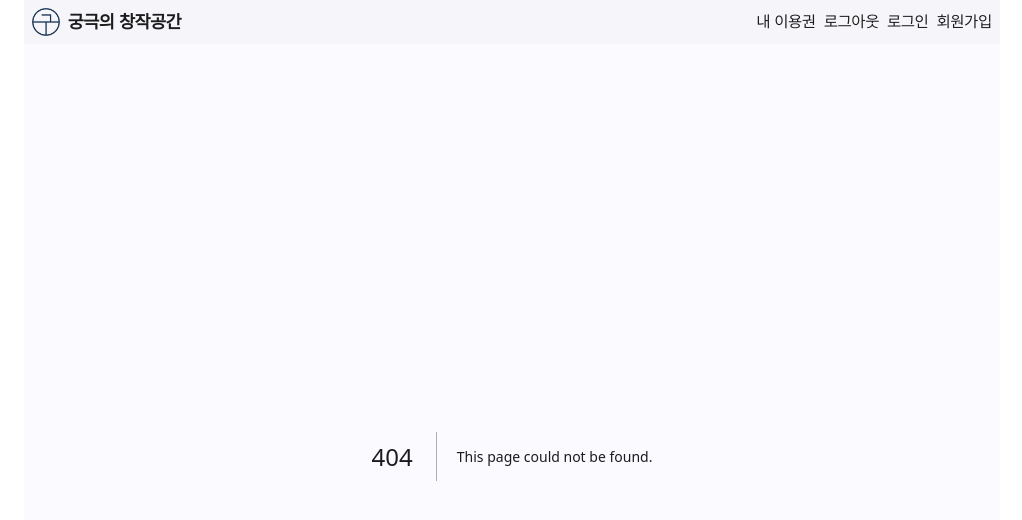
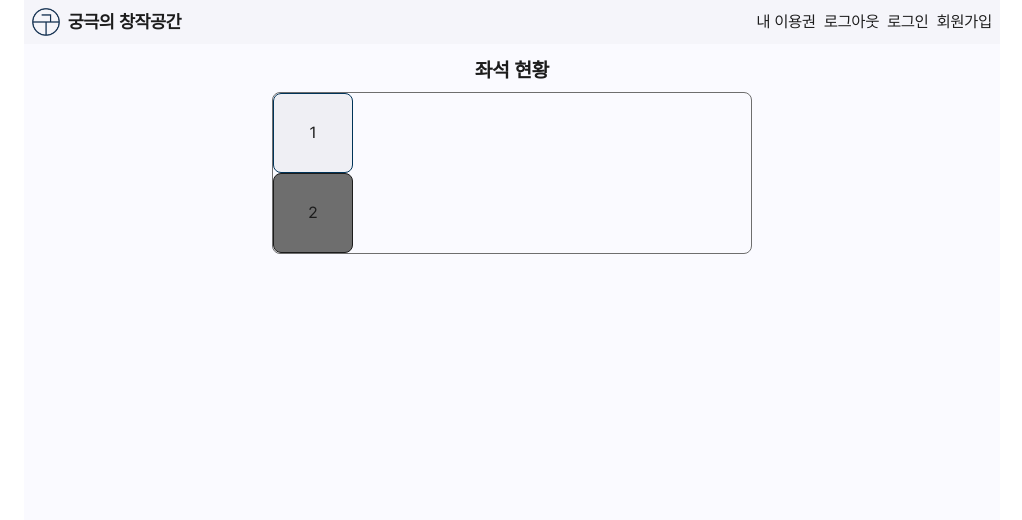
Before and after one commit to archive-xee/hot-desking-app, a Next.js app: page /bookable/seat in a window 1280 px wide. Before the commit this address had no page. Shown: the top 520 px of the page, without its empty margins (128-1150 px from the left). Built offline with nearby package versions, Linux system fonts and the light colour scheme.

Commit message:
[Add]  좌석현황 페이지 플레이스홀더 (UI만)

```diff
--- /dev/null
+++ b/src/app/bookable/seat/page.tsx
@@ -0,0 +1,27 @@
+import SeatBox from "@/src/components/molecules/SeatBox"
+import { seat1, seat2 } from "@/src/models/bookable"
+
+export default function SeatViewPage() {
+  return (
+    <>
+      <SeatViewPageTitle />
+      <SeatBoxMap>
+        <SeatBox seat={seat1} />
+        <SeatBox seat={seat2} />
+      </SeatBoxMap>
+    </>
+  )
+}
+
+const SeatViewPageTitle = () => {
+  return <h1 className="text-center text-xl font-bold">좌석 현황</h1>
+}
+
+const SeatBoxMap = (props: { children: React.ReactNode }) => {
+  const { children } = props
+  return (
+    <div className="container mx-auto max-w-screen-sm  overflow-hidden  rounded-lg border border-black-100">
+      {children}
+    </div>
+  )
+}
--- a/src/app/page.tsx
+++ b/src/app/page.tsx
@@ -4,7 +4,7 @@ export default function HomePage() {
   return (
     <div className="flex flex-col">
       <HomeNavSection title="입실">
-        <HomeNavButton label="좌석" destination={""} />
+        <HomeNavButton label="좌석" destination="/bookable/seat" />
         <HomeNavButton label="미팅룸" destination={""} />
         <HomeNavButton label="사물함" destination={""} />
         <HomeNavButton label="대여함" destination={""} />
```
